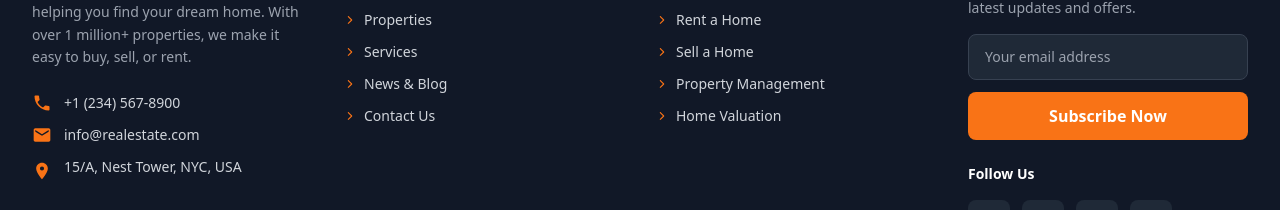
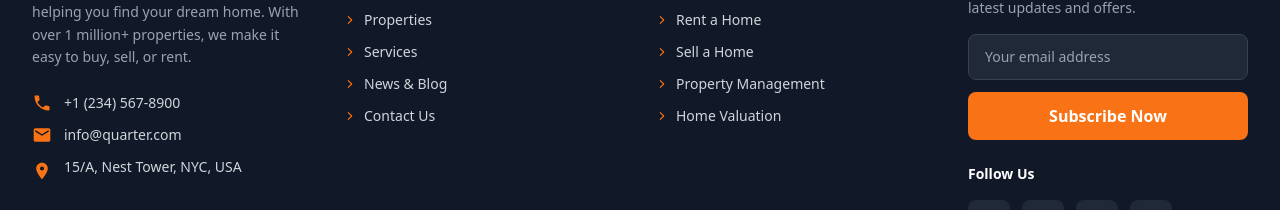
Before and after one commit to mdzikrullah20/Quarter-Services-Page, a React (Vite) app: page / in a window 1280 px wide. Shown: the part 4195-4405 px from the top of the page. Built offline with nearby package versions, Linux system fonts and the light colour scheme.

Commit message:
changes tab url name

```diff
--- a/index.html
+++ b/index.html
@@ -2,7 +2,7 @@
 <html lang="en">
   <head>
     <meta charset="UTF-8" />
-    <link rel="icon" type="image/svg+xml" href="/vite.svg" />
+    <link rel="icon" type="image/svg+xml" href="http://localhost:5173/src/assets/Images/logo.png" />
     <meta name="viewport" content="width=device-width, initial-scale=1.0" />
     <link
   rel="stylesheet"
@@ -11,7 +11,7 @@
 <link rel="stylesheet" href="https://cdn.flaticon.com/icons/font/flaticon.css">
 
 
-    <title>Vite + React</title>
+    <title>Quarter Services</title>
   </head>
   <body>
     <div id="root"></div>
--- a/src/Components/Footer.jsx
+++ b/src/Components/Footer.jsx
@@ -186,7 +186,7 @@ Message: ${formData.message}`;
                 </div>
                 <div className='flex items-center gap-3'>
                   <MdEmail className='text-orange-500 text-xl flex-shrink-0' />
-                  <span className='text-sm'>info@realestate.com</span>
+                  <span className='text-sm'>info@quarter.com</span>
                 </div>
                 <div className='flex items-start gap-3'>
                   <MdLocationOn className='text-orange-500 text-xl flex-shrink-0 mt-1' />
```
Also changed, not shown: public/vite.png (added).
